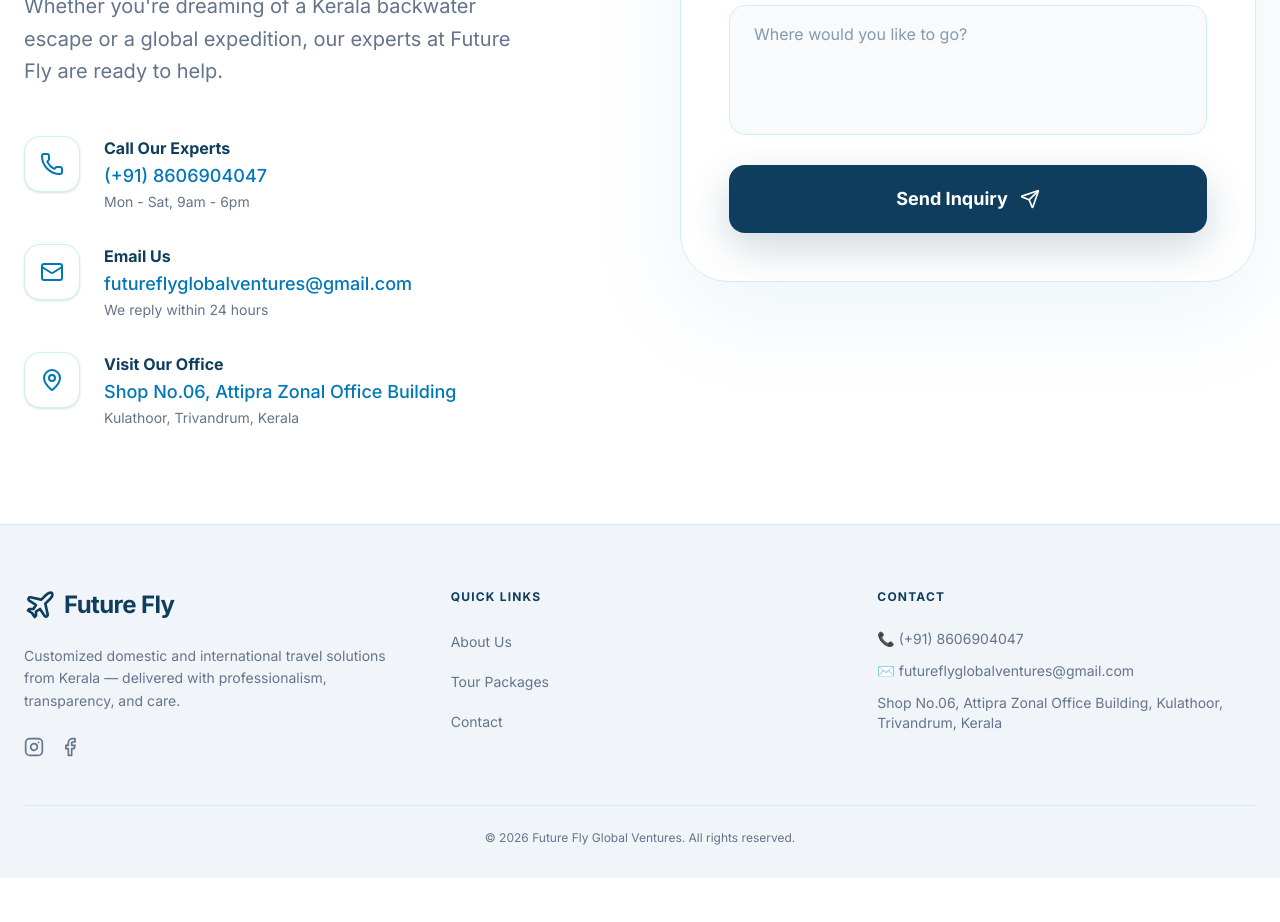
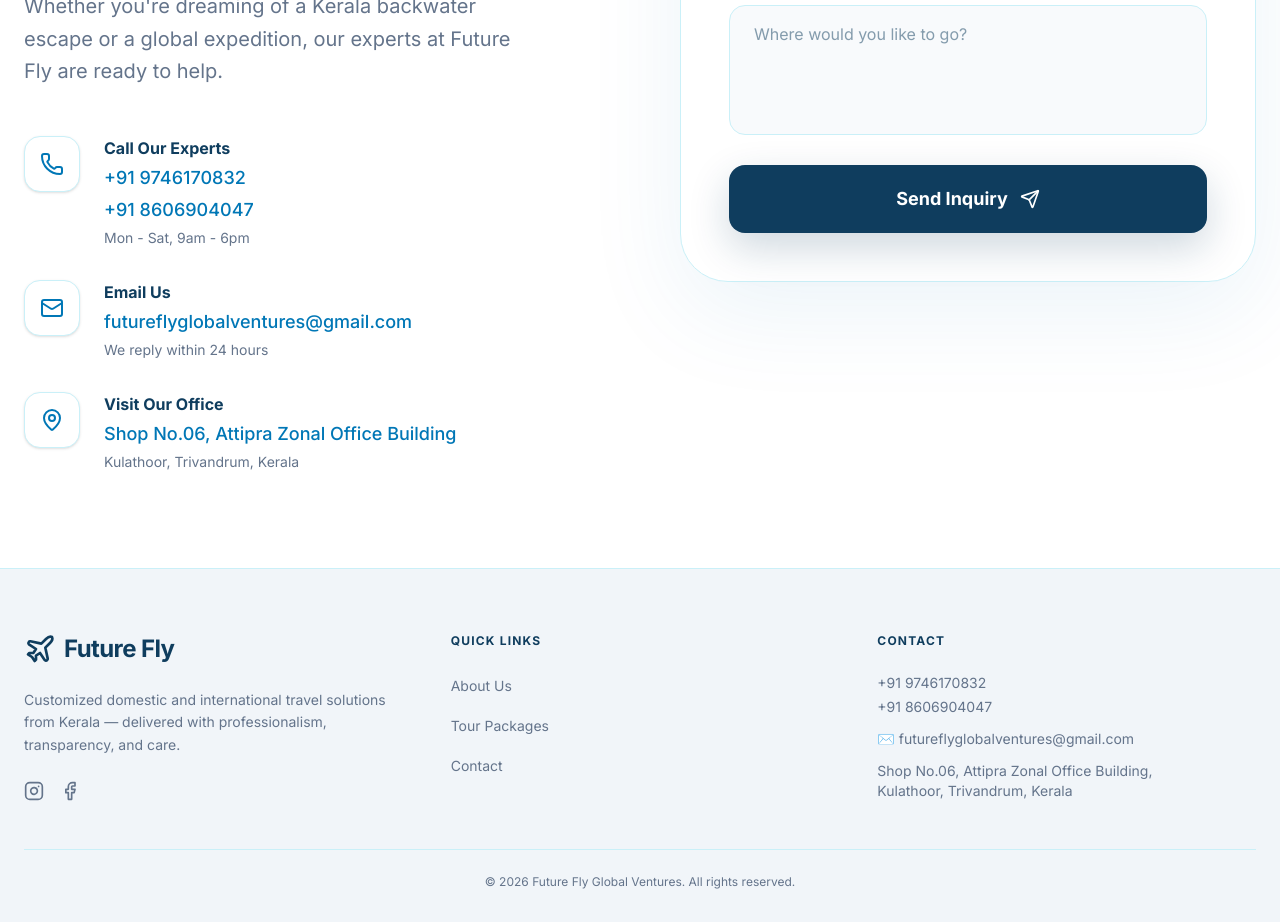
Before and after one commit to Hasna-18/Travel-Agency, a Next.js app: page /contact in a window 1280 px wide. Shown: the part 480-1402 px from the top of the page. Before the commit the page ends 1358 px from the top, so only its background shows below. Built offline with nearby package versions, Linux system fonts and the light colour scheme.

Commit message:
ph no email...

```diff
--- a/app/about/page.tsx
+++ b/app/about/page.tsx
@@ -167,12 +167,27 @@
                                 </div>
                                 <div className="flex flex-col sm:flex-row gap-4 sm:gap-8">
                                     <div>
-                                        <p className="text-xs text-[#CAF0F8] uppercase font-bold">Call Us</p>
-                                        <p className="text-base sm:text-lg font-bold tracking-tight whitespace-nowrap">
-                                            +91 8606904047
+                                        <p className="text-xs text-[#CAF0F8] uppercase font-bold mb-2">
+                                            Call Us
                                         </p>
 
+                                        <div className="flex flex-col gap-1">
+                                            <a
+                                                href="tel:+919746170832"
+                                                className="text-base sm:text-lg font-bold tracking-tight whitespace-nowrap hover:underline"
+                                            >
+                                                +91 9746170832
+                                            </a>
+
+                                            <a
+                                                href="tel:+918606904047"
+                                                className="text-base sm:text-lg font-bold tracking-tight whitespace-nowrap hover:underline"
+                                            >
+                                                +91 8606904047
+                                            </a>
+                                        </div>
                                     </div>
+
                                     <div>
                                         <p className="text-xs text-[#CAF0F8] uppercase font-bold">Email</p>
                                         <p className="text-base sm:text-lg">futureflyglobalventures@gmail.com </p>
--- a/app/contact/page.tsx
+++ b/app/contact/page.tsx
@@ -34,9 +34,13 @@
                                 <ContactInfoItem
                                     icon={<Phone className="w-5 h-5 sm:w-6 sm:h-6 text-[#0077B6]" />}
                                     title="Call Our Experts"
-                                    content="(+91) 8606904047"
+                                    content={[
+                                        "+91 9746170832",
+                                        "+91 8606904047"
+                                    ]}
                                     subtext="Mon - Sat, 9am - 6pm"
                                 />
+
                                 <ContactInfoItem
                                     icon={<Mail className="w-5 h-5 sm:w-6 sm:h-6 text-[#0077B6]" />}
                                     title="Email Us"
@@ -127,16 +131,59 @@
     );
 }
 
-function ContactInfoItem({ icon, title, content, subtext }: { icon: React.ReactNode, title: string, content: string, subtext: string }) {
+// function ContactInfoItem({ icon, title, content, subtext }: { icon: React.ReactNode, title: string, content: string, subtext: string }) {
+//     return (
+//         <div className="flex gap-4 sm:gap-6 items-start group">
+//             <div className="w-12 h-12 sm:w-14 sm:h-14 bg-white rounded-xl sm:rounded-2xl flex items-center justify-center border border-[#CAF0F8] shadow-sm flex-shrink-0 group-hover:border-[#00B4D8] group-hover:bg-[#CAF0F8]/30 transition-all">
+//                 {icon}
+//             </div>
+//             <div>
+//                 <h4 className="font-bold text-[#0F3D5E] mb-0.5">{title}</h4>
+//                 <p className="text-[#0077B6] font-medium text-base sm:text-lg mb-0.5">{content}</p>
+//                 <p className="text-[#64748B] text-sm">{subtext}</p>
+//             </div>
+//         </div>
+//     );
+// }
+function ContactInfoItem({
+    icon,
+    title,
+    content,
+    subtext
+}: {
+    icon: React.ReactNode,
+    title: string,
+    content: string | string[],
+    subtext: string
+}) {
     return (
         <div className="flex gap-4 sm:gap-6 items-start group">
             <div className="w-12 h-12 sm:w-14 sm:h-14 bg-white rounded-xl sm:rounded-2xl flex items-center justify-center border border-[#CAF0F8] shadow-sm flex-shrink-0 group-hover:border-[#00B4D8] group-hover:bg-[#CAF0F8]/30 transition-all">
                 {icon}
             </div>
+
             <div>
-                <h4 className="font-bold text-[#0F3D5E] mb-0.5">{title}</h4>
-                <p className="text-[#0077B6] font-medium text-base sm:text-lg mb-0.5">{content}</p>
-                <p className="text-[#64748B] text-sm">{subtext}</p>
+                <h4 className="font-bold text-[#0F3D5E] mb-1">{title}</h4>
+
+                <div className="flex flex-col gap-1">
+                    {Array.isArray(content) ? (
+                        content.map((item, index) => (
+                            <a
+                                key={index}
+                                href={`tel:${item.replace(/\s/g, "")}`}
+                                className="text-[#0077B6] font-medium text-base sm:text-lg whitespace-nowrap hover:underline"
+                            >
+                                {item}
+                            </a>
+                        ))
+                    ) : (
+                        <p className="text-[#0077B6] font-medium text-base sm:text-lg whitespace-nowrap">
+                            {content}
+                        </p>
+                    )}
+                </div>
+
+                <p className="text-[#64748B] text-sm mt-1">{subtext}</p>
             </div>
         </div>
     );
--- a/components/Footer.tsx
+++ b/components/Footer.tsx
@@ -56,13 +56,36 @@
                             Contact
                         </h4>
                         <div className="space-y-2 sm:space-y-3 text-sm text-[#64748B]">
-                            <p>📞 (+91) 8606904047</p>
-                            <p>✉️ futureflyglobalventures@gmail.com</p>
+
+                            <div className="flex flex-col gap-1">
+                                <a
+                                    href="tel:+919746170832"
+                                    className="whitespace-nowrap hover:text-[#0077B6] transition-colors"
+                                >
+                                    +91 9746170832
+                                </a>
+
+                                <a
+                                    href="tel:+918606904047"
+                                    className="whitespace-nowrap hover:text-[#0077B6] transition-colors"
+                                >
+                                    +91 8606904047
+                                </a>
+                            </div>
+
+                            <a
+                                href="mailto:futureflyglobalventures@gmail.com"
+                                className="hover:text-[#0077B6] transition-colors block"
+                            >
+                                ✉️ futureflyglobalventures@gmail.com
+                            </a>
+
                             <p>
-                                Shop No.06, Attipra Zonal Office Building,
+                                Shop No.06, Attipra Zonal Office Building,<br />
                                 Kulathoor, Trivandrum, Kerala
                             </p>
                         </div>
+
                     </div>
                 </div>
 
```
